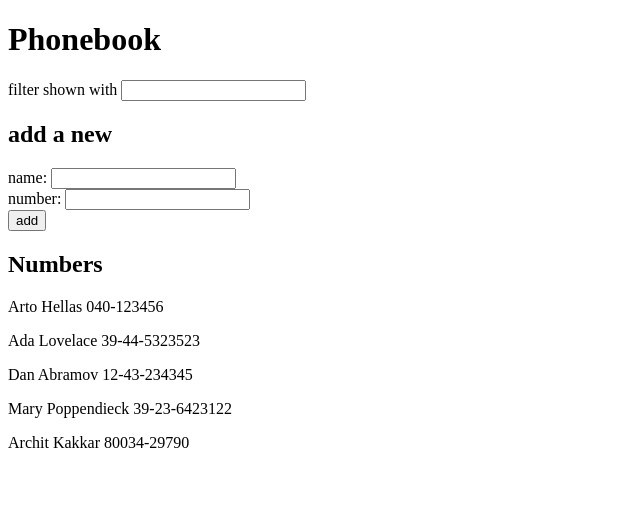
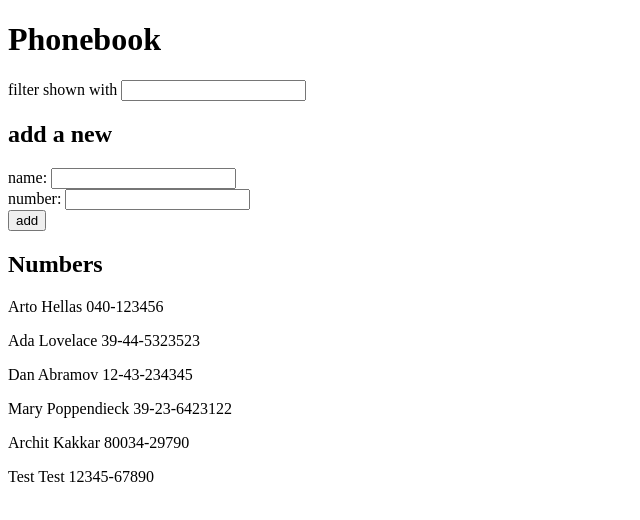
Before and after one commit to architkakkar/fullstack-open, a React (Vite) app in the folder part2/phonebook/: page / in a window 1280 px wide. Shown: the top 520 px of the page, without its empty margins (0-640 px from the left). Built offline with nearby package versions, Linux system fonts and the light colour scheme; data requests are answered from the project's data file.

Commit message:
exercise 2.13: created separate services module to handle backend communications.

```diff
--- a/part2/phonebook/db.json
+++ b/part2/phonebook/db.json
@@ -24,6 +24,11 @@
       "id": "14b3",
       "name": "Archit Kakkar",
       "number": "80034-29790"
+    },
+    {
+      "id": "486a",
+      "name": "Test Test",
+      "number": "12345-67890"
     }
   ]
 }
--- a/part2/phonebook/src/App.jsx
+++ b/part2/phonebook/src/App.jsx
@@ -1,5 +1,5 @@
 import { useEffect, useState } from "react";
-import axios from "axios";
+import phonebookServices from "./services/phonebook";
 
 import PersonForm from "./components/PersonForm";
 import Persons from "./components/Persons";
@@ -12,8 +12,8 @@ const App = () => {
   const [searchText, setSearchText] = useState("");
 
   useEffect(() => {
-    axios.get("http://localhost:3001/persons").then((response) => {
-      setPersons(response.data);
+    phonebookServices.getAll().then((initialContacts) => {
+      setPersons(initialContacts);
     });
   }, []);
 
@@ -22,7 +22,7 @@ const App = () => {
 
     const trimmedName = newName.trim();
 
-    const newPerson = {
+    const newContact = {
       name: trimmedName,
       number: newNumber,
     };
@@ -34,13 +34,11 @@ const App = () => {
     if (isDuplicate) {
       alert(`${trimmedName} is already added to the phonebook`);
     } else {
-      axios
-        .post("http://localhost:3001/persons", newPerson)
-        .then((response) => {
-          setPersons([...persons, response.data]);
-          setNewName("");
-          setNewNumber("");
-        });
+      phonebookServices.create(newContact).then((returnedContact) => {
+        setPersons([...persons, returnedContact]);
+        setNewName("");
+        setNewNumber("");
+      });
     }
   };
 
--- /dev/null
+++ b/part2/phonebook/src/services/phonebook.js
@@ -0,0 +1,14 @@
+import axios from "axios";
+const baseURL = "http://localhost:3001/persons";
+
+const getAll = () => {
+  const request = axios.get(baseURL);
+  return request.then((response) => response.data);
+};
+
+const create = (newContact) => {
+  const request = axios.post(baseURL, newContact);
+  return request.then((response) => response.data);
+};
+
+export default { getAll, create };
```
